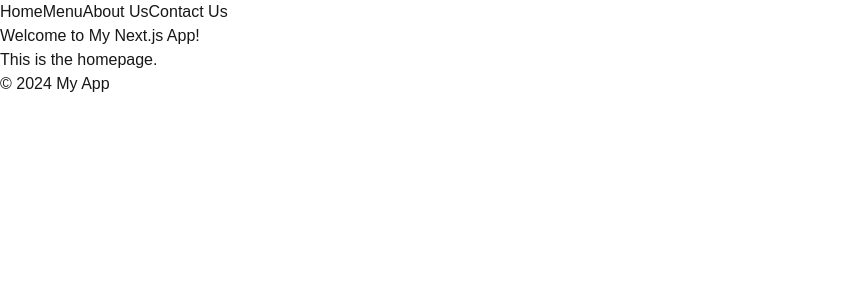
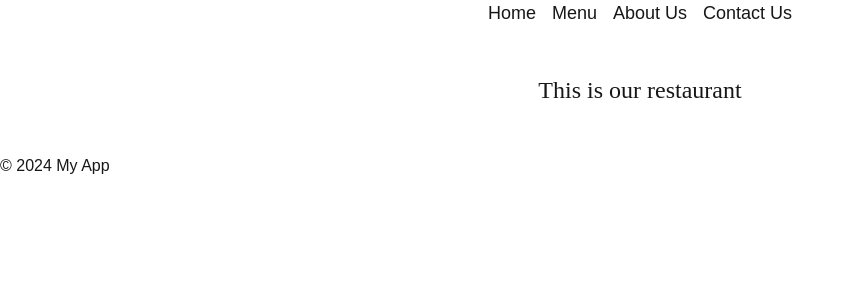
Before and after one commit to wwwwwwwwwwwwwmmmmmm/csci355project1, a Next.js app: page / in a window 1280 px wide. Shown: the top 300 px of the page, without its empty margins (0-855 px from the left). Built offline with nearby package versions, Linux system fonts and the light colour scheme.

Commit message:
slight modification

```diff
--- a/src/app/globals.css
+++ b/src/app/globals.css
@@ -25,3 +25,16 @@ body {
         text-wrap: balance;
     }
 }
+
+header {
+    display: flex;
+    justify-content: center;
+    font-size: 18px;
+}
+
+div {
+    display: flex;
+    justify-content: center;
+    font: 24px bold;
+    padding: 50px;
+}
--- a/src/app/layout.tsx
+++ b/src/app/layout.tsx
@@ -25,7 +25,7 @@ export default function RootLayout({children,}: Readonly<{ children: React.React
             className={`${geistSans.variable} ${geistMono.variable} antialiased`}
         >
         <header>
-            <nav>
+            <nav className={"flex space-x-4"}>
                 <a href="/">Home</a>
                 <a href="/menu">Menu</a>
                 <a href="/about">About Us</a>
--- a/src/app/page.tsx
+++ b/src/app/page.tsx
@@ -1,8 +1,7 @@
 export default function Home() {
     return (
         <div>
-            <h1>Welcome to My Next.js App!</h1>
-            <p>This is the homepage.</p>
+            <h1>This is our restaurant</h1>
         </div>
     );
 }
```
